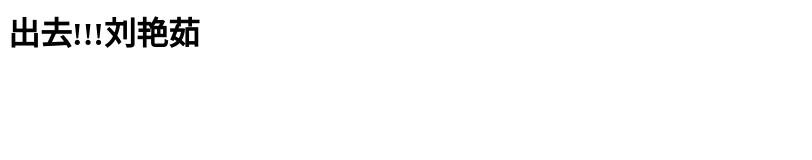
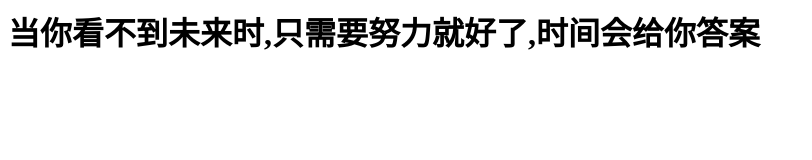
Before and after one commit to CloudDisspation/CloudDissition, a plain HTML site: page index.html in a window 1280 px wide. Shown: the whole page, without its empty margins (0-812 px from the left). Drawn offline with Linux system fonts and the light colour scheme.

Commit message:
Add files via upload

```diff
--- a/index.html
+++ b/index.html
@@ -1 +1 @@
-<h1>出去!!!刘艳茹</h1>
+<h1>当你看不到未来时,只需要努力就好了,时间会给你答案</h1>
```
